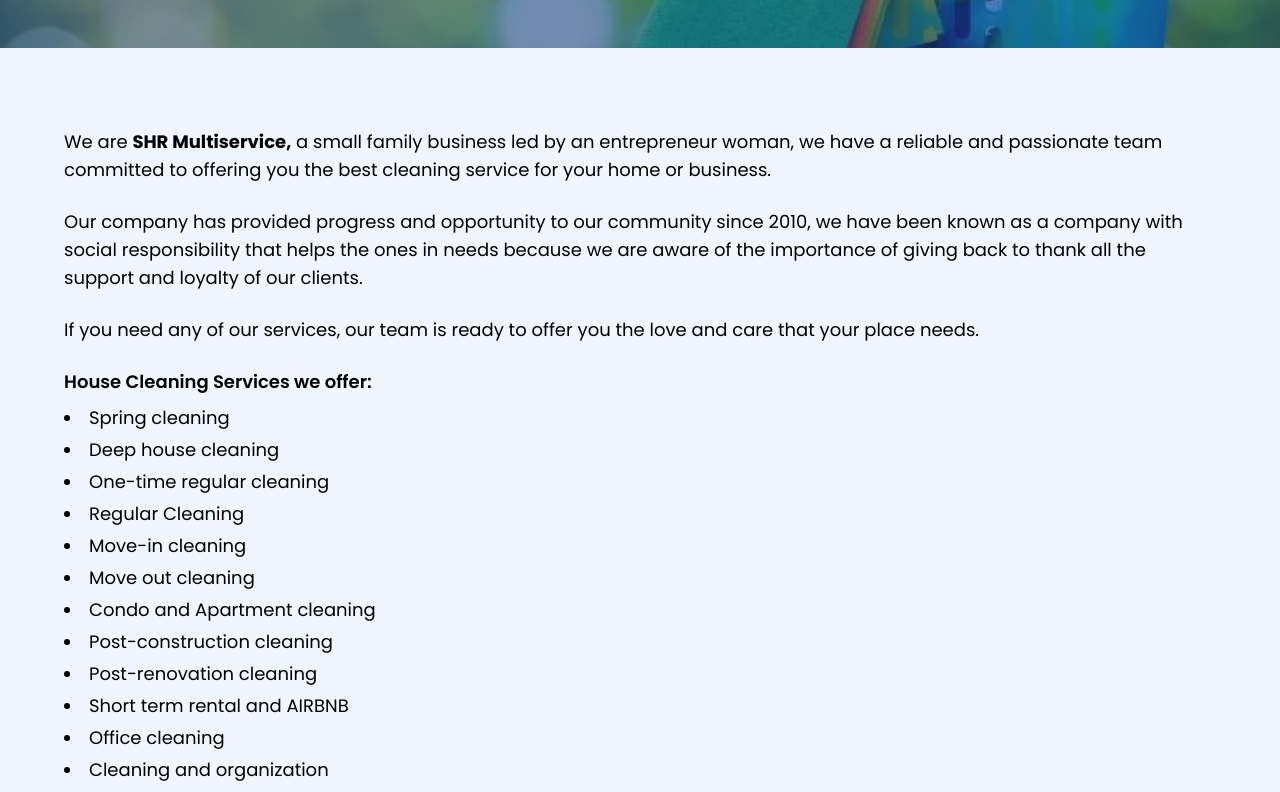
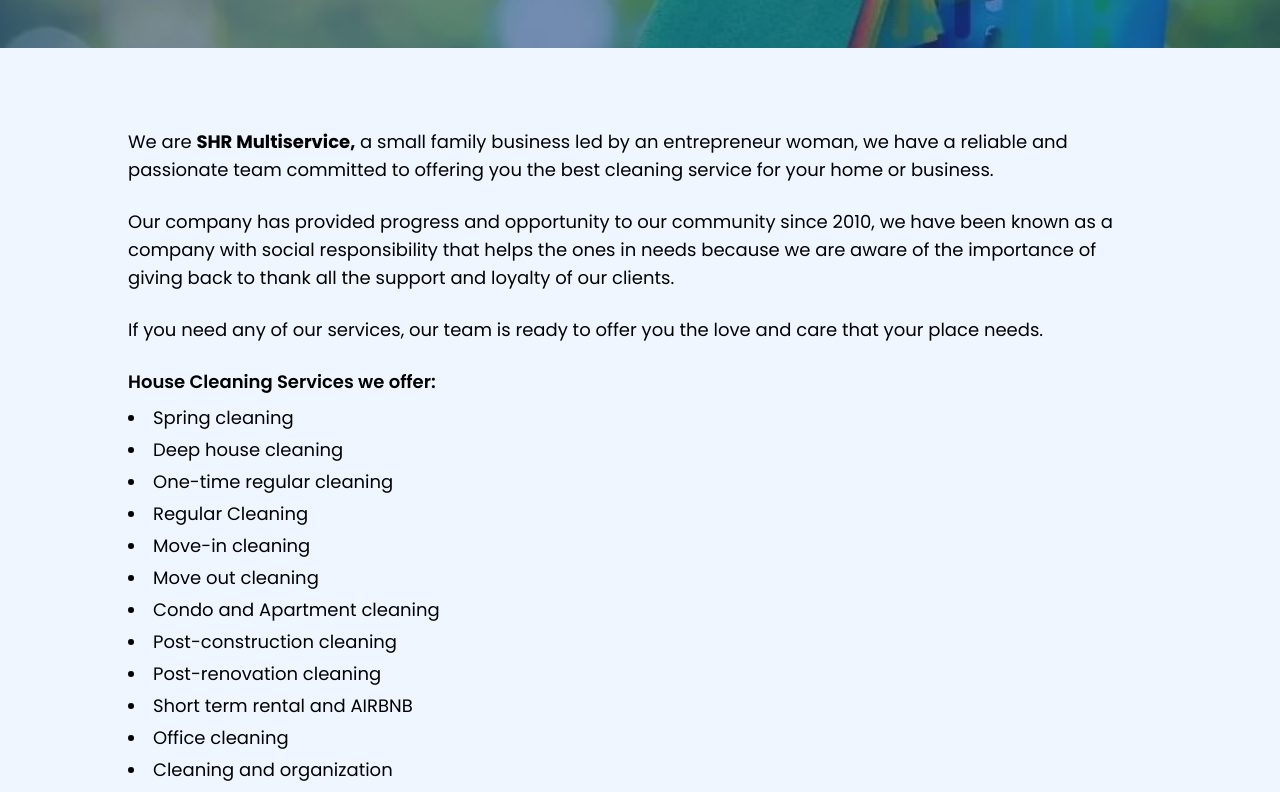
Before and after one commit to GerardoARHernandez/MaidOnCallPage, a React (Vite) app: page /about in a window 1280 px wide. Shown: the part 400-1192 px from the top of the page. Built offline with nearby package versions, Linux system fonts and the light colour scheme.

Commit message:
Update: Correcion de About Us

```diff
--- a/src/App.jsx
+++ b/src/App.jsx
@@ -7,7 +7,6 @@
 import ContactPage from "./pages/ContactPage";
 import GiftCertificatesPage from "./pages/GiftCertificatesPage";
 import BlogPage from "./pages/BlogPage";
-import ServiceRoutes from "./routes/ServiceRoutes";
 import BlogRoutes from "./routes/BlogRoutes";
 import JoinOurTeam from "./pages/JoinOurTeam";
 import GiftCard from "./pages/GiftCard";
--- a/src/pages/AboutPage.jsx
+++ b/src/pages/AboutPage.jsx
@@ -1,5 +1,6 @@
 import React, { useEffect } from "react";
 import Reasons from "../components/HomePage/Reasons";
+import ButtonAppointment from "../components/Date/ButtonAppoinment";
 
 const AboutPage = () => {
   // Función para desplazarse a la sección correspondiente
@@ -43,7 +44,7 @@
         </section>
 
         <section className="bg-blue-50 py-20">
-          <div className="container mx-auto max-w-lg md:max-w-3xl lg:max-w-6xl text-lg px-10 md:px-0">
+          <div className="container mx-auto max-w-lg md:max-w-3xl lg:max-w-6xl text-lg px-4 lg:px-16 md:px-0">
             <p className="mb-6">
               We are <strong>SHR Multiservice,</strong> a small family business led by an entrepreneur woman, we have a reliable and passionate team committed to offering you the best cleaning service for your home or business.
             </p>
@@ -155,9 +156,7 @@
           <p className="text-gray-600 my-8">
             Contact us today and discover why we are the best option.
           </p>
-          <button className="bg-blue-700 text-white px-6 py-3 rounded hover:bg-blue-800">
-            Request a quote
-          </button>
+          <ButtonAppointment />
         </div>
       </section>
     </div>
```
